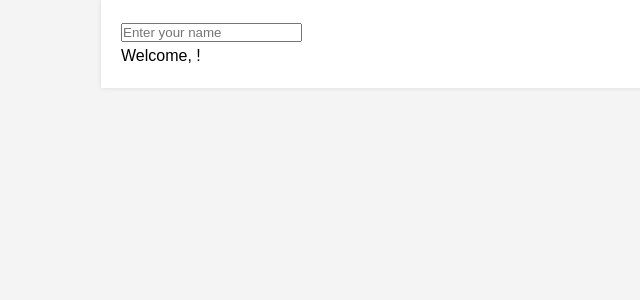
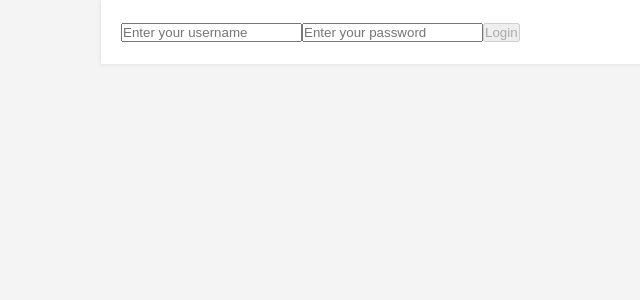
Before and after one commit to mredag/reactExercises, a React (Create React App) app in the folder react-exercises/: page / in a window 1280 px wide. Shown: the top 300 px of the page, without its empty margins (27-667 px from the left). Built offline with nearby package versions, Linux system fonts and the light colour scheme.

Commit message:
exercise 18 done

```diff
--- a/react-exercises/src/App.js
+++ b/react-exercises/src/App.js
@@ -1,10 +1,18 @@
-import React from 'react';
-import InteractiveWelcome from './InteractiveWelcome';
+import React, { useState } from 'react';
+import Login from './Login';
 
 function App() {
+  const [message, setMessage] = useState('');
+
+  const handleLogin = (credentials) => {
+    console.log('Login:', credentials);
+    setMessage(`Welcome, ${credentials.username}!`);
+  };
+
   return (
     <div className="App">
-      <InteractiveWelcome />
+      <Login onLogin={handleLogin} />
+      {message && <p>{message}</p>}
     </div>
   );
 }
--- /dev/null
+++ b/react-exercises/src/Login.js
@@ -0,0 +1,48 @@
+import React, { Component } from 'react';
+
+class Login extends Component {
+  constructor(props) {
+    super(props);
+    this.state = {
+      username: '',
+      password: ''
+    };
+  }
+
+  handleInputChange = (event) => {
+    this.setState({ [event.target.name]: event.target.value });
+  };
+
+  handleSubmit = () => {
+    this.props.onLogin(this.state);
+  };
+
+  render() {
+    return (
+      <div>
+        <input
+          type="text"
+          name="username"
+          value={this.state.username}
+          onChange={this.handleInputChange}
+          placeholder="Enter your username"
+        />
+        <input
+          type="password"
+          name="password"
+          value={this.state.password}
+          onChange={this.handleInputChange}
+          placeholder="Enter your password"
+        />
+        <button
+          onClick={this.handleSubmit}
+          disabled={!this.state.username || !this.state.password}
+        >
+          Login
+        </button>
+      </div>
+    );
+  }
+}
+
+export default Login;
```
